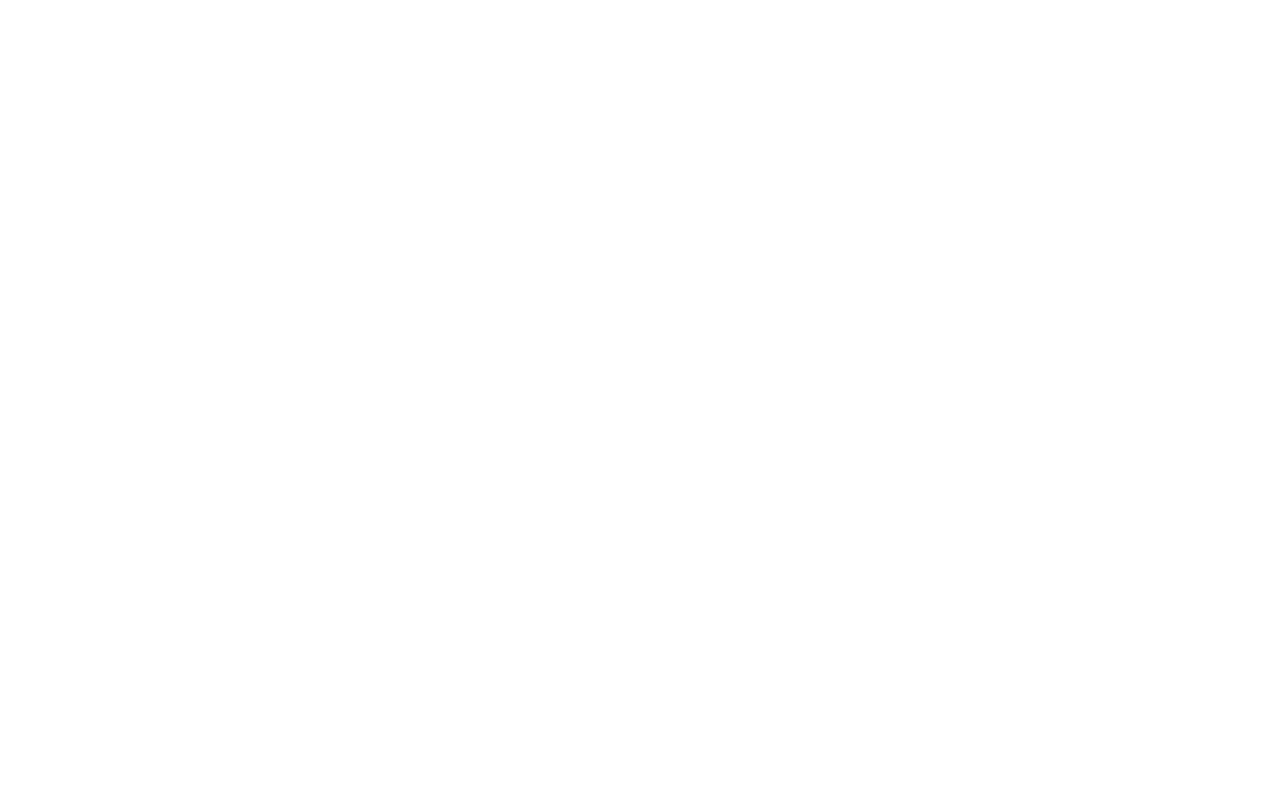
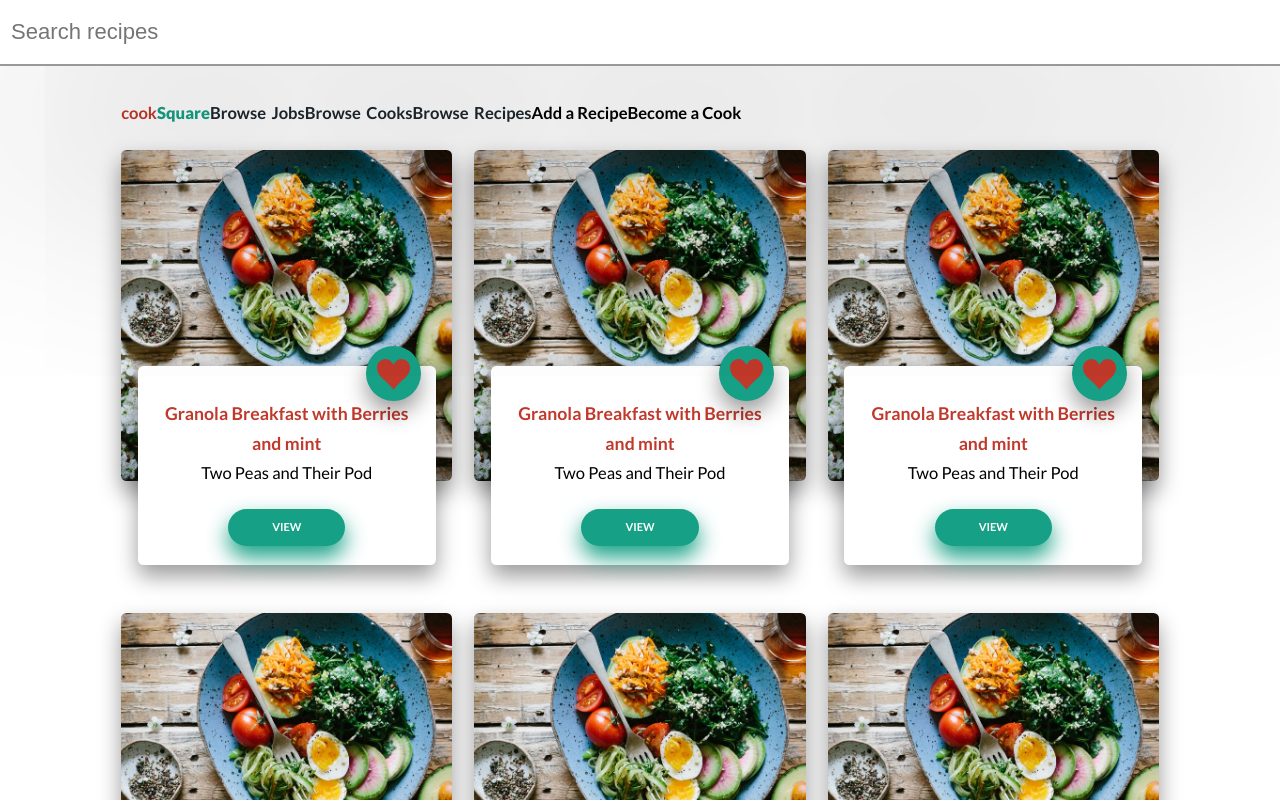
Before and after one commit to emmanuelnwogbo/tourism-finder, a React app: page /Recipes in a window 1280 px wide. Shown: the top 800 px of the page. Built offline with nearby package versions, Linux system fonts and the light colour scheme.

Commit message:
added recipe route and setup search page header

```diff
--- a/client/App.jsx
+++ b/client/App.jsx
@@ -61,28 +61,10 @@
     return;
   }
 
-  renderSearch = () => {
-    if (this.state.searchOpen) {
-      return (
-        <div className={'app__input__parent'}>
-          <div className={'app__input__parent--cross'} onClick={this.toggleSearch}>
-            <svg>
-              <use xlinkHref="./sprite.svg#icon-cross" />
-            </svg>
-          </div>
-          <input className={'app__input'} id={'searchInput'} placeholder={`Search ${this.state.searchTerm}`}/>
-        </div>
-      )
-    }
-
-    return;
-  }
-
   render() {
     return (
       <div className={'app'}>
         {this.renderRecipeSearchUi()}
-        {this.renderSearch()}
         <Suspense fallback={<div></div>}>
           <Header />
         </Suspense>
--- a/client/components/Header.jsx
+++ b/client/components/Header.jsx
@@ -40,7 +40,7 @@
   renderHeaderMenuItems = () => {
     return this.state.headerMenuItems.map(item => {
       if (item === 'Jobs' || item === 'Cooks' || item === 'Recipes') {
-        return <Link to="/search" style={{
+        return <Link to={`/${item}`} style={{
           textDecoration: 'none',
           color: '#1e272e'
         }} key={item}>
@@ -63,6 +63,10 @@
   render() {
     return (
       <div className={'header'}>
+        <Link to='/' style={{
+          textDecoration: 'none',
+          color: '#1e272e'
+        }}>
           <div className={'header__name'}>
             <p><span style={{
               color: '#c0392b'
@@ -72,6 +76,7 @@
               fontWeight: '900'
             }}>Square</span></p>
             </div>
+          </Link>
           <div className={'header__nav'}>
             {this.renderHeaderMenuItems()}
             {this.renderSignUpBtn()}
--- /dev/null
+++ b/client/components/RecipeSearchPage.jsx
@@ -0,0 +1,60 @@
+import React, { Suspense, lazy, Component } from 'react';
+import { Link } from 'react-router-dom';
+import axios from "axios";
+
+const RecipeCard = lazy(() => import('./RecipeCard'));
+const SearchPageHeader = lazy(() => import('./SearchPageHeader'));
+
+import '../scss/components/searchpage.scss'
+
+
+class SearchPage extends Component {
+  constructor() {
+    super();
+    this.state = {}
+  }
+
+  renderSearch = () => {
+    return (
+      <div className={'searchpage__input__parent'}>
+        <input className={'searchpage__input'} id={'searchInput'} placeholder={`Search recipes`}/>
+      </div>
+    )
+  }
+
+  render() {
+    return (
+      <div className={'searchpage'}>
+        {this.renderSearch()}
+        <div className={'searchpage__content'}>
+          <Suspense fallback={<div></div>}>
+            <SearchPageHeader />
+          </Suspense>
+          <Suspense fallback={<div></div>}>
+            <RecipeCard />
+          </Suspense>
+          <Suspense fallback={<div></div>}>
+            <RecipeCard />
+          </Suspense>
+          <Suspense fallback={<div></div>}>
+            <RecipeCard />
+          </Suspense>
+          <Suspense fallback={<div></div>}>
+            <RecipeCard />
+          </Suspense>
+          <Suspense fallback={<div></div>}>
+            <RecipeCard />
+          </Suspense>
+          <Suspense fallback={<div></div>}>
+            <RecipeCard />
+          </Suspense>
+          <Suspense fallback={<div></div>}>
+            <RecipeCard />
+          </Suspense>
+        </div>
+      </div>
+    )
+  }
+}
+
+export default SearchPage;
--- a/client/components/SearchPage.jsx
+++ /dev/null
@@ -1,21 +0,0 @@
-import React, { Suspense, lazy, Component } from 'react';
-import { Link } from 'react-router-dom';
-import axios from "axios";
-
-
-class SearchPage extends Component {
-  constructor() {
-    super();
-    this.state = {}
-  }
-
-  render() {
-    return (
-      <div>
-        hello search
-      </div>
-    )
-  }
-}
-
-export default SearchPage;
--- /dev/null
+++ b/client/components/SearchPageHeader.jsx
@@ -0,0 +1,59 @@
+import React from 'react';
+import { Link } from 'react-router-dom';
+
+import '../scss/components/searchpageheader.scss'
+
+const SearchPageHeader = () => {
+  const menuNames = [
+    'Jobs',
+    'Cooks',
+    'Recipes',
+    'Add a Recipe',
+    'Become a Cook'
+  ];
+
+  const returnMenu = () => {
+    return menuNames.map(item => {
+      if (item === 'Jobs' || item === 'Cooks' || item === 'Recipes') {
+        return <Link to={`/${item}`} style={{
+          textDecoration: 'none',
+          color: '#1e272e'
+        }} key={item}>
+          <div
+          className={'header__nav__item'}
+          key={item}><p><span style={{
+            display: 'inline-block',
+            marginRight: '.2rem'
+          }}>Browse</span> {item}</p>
+          </div>
+        </Link>
+      }
+
+      return <div
+        className={'header__nav__item'}
+        key={item}><p>{item}</p></div>
+    })
+  };
+
+  return (
+    <div className={'searchpageheader'}>
+    <Link to='/' style={{
+      textDecoration: 'none',
+      color: '#1e272e'
+    }}>
+    <div className={'header__name'}>
+      <p><span style={{
+        color: '#c0392b'
+      }}>cook</span>
+      <span style={{
+        color: '#16a085',
+        fontWeight: '900'
+      }}>Square</span></p>
+      </div>
+    </Link>
+      {returnMenu()}
+    </div>
+  )
+}
+
+export default SearchPageHeader;
--- a/client/index.js
+++ b/client/index.js
@@ -4,13 +4,13 @@
 import { BrowserRouter as Router, Route } from 'react-router-dom';
 
 import App from './App';
-import SearchPage from './components/SearchPage';
+import RecipeSearchPage from './components/RecipeSearchPage';
 
 ReactDOM.render(
   <Router>
     <div>
       <Route exact path='/' component={App} />
-      <Route exact path='/search' component={SearchPage} />
+      <Route exact path='/Recipes' component={RecipeSearchPage} />
     </div>
   </Router>,
   document.getElementById('app'));
--- a/client/scss/base/base.scss
+++ b/client/scss/base/base.scss
@@ -28,43 +28,6 @@
 }
 
 .app {
-
-  &__input__parent {
-    position: fixed;
-    top: 0;
-    left: 0;
-    width: 100%;
-    height: 6rem;
-    z-index: 30;
-
-    &--cross {
-      position: absolute;
-      right: 0;
-      top: 26%;
-      height: 3rem;
-      width: 3rem;
-      display: flex;
-      justify-content: center;
-      align-items: center;
-      border-radius: 50%;
-      background: rgba(45, 52, 54,.5);
-      cursor: pointer;
-
-      & svg {
-        height: 2rem;
-        width: 2rem;
-        fill: rgba(45, 52, 54,1.0);
-      }
-    }
-  }
-
-  &__input {
-    height: 100%;
-    width: 100%;
-    outline: none;
-    padding: 1rem;
-    font-size: 2rem;
-  }
 
   &__recipesearch_Ui {
     position: fixed;
--- /dev/null
+++ b/client/scss/components/searchpage.scss
@@ -0,0 +1,51 @@
+.searchpage {
+  position: relative;
+  padding: 9rem 0;
+
+  &__content {
+    display: grid;
+    grid-template-columns: repeat(auto-fit, minmax(30rem,30rem));
+    grid-gap: 2rem;
+    justify-content: center;
+  }
+
+  &__input__parent {
+    position: fixed;
+    top: 0;
+    left: 0;
+    width: 100%;
+    height: 6rem;
+    z-index: 30;
+
+    &--cross {
+      position: absolute;
+      right: 0;
+      top: 26%;
+      height: 3rem;
+      width: 3rem;
+      display: flex;
+      justify-content: center;
+      align-items: center;
+      border-radius: 50%;
+      background: rgba(45, 52, 54,.5);
+      cursor: pointer;
+
+      & svg {
+        height: 2rem;
+        width: 2rem;
+        fill: rgba(45, 52, 54,1.0);
+      }
+    }
+  }
+
+  &__input {
+    height: 100%;
+    width: 100%;
+    outline: none;
+    border: none;
+    padding: 1rem;
+    font-size: 2rem;
+    border-bottom: .2rem solid rgba(0, 0, 0, 0.4);
+    box-shadow: 0 7rem 28rem rgba(0, 0, 0, 0.4);
+  }
+}
--- /dev/null
+++ b/client/scss/components/searchpageheader.scss
@@ -0,0 +1,10 @@
+.searchpageheader {
+  position: relative;
+  grid-column: 1 / -1;
+  display: flex;
+  font-size: 1.5rem;
+  font-weight: 700;
+  align-items: center;
+
+
+}
```
Lines whose indentation alone changed are shown as unchanged.
